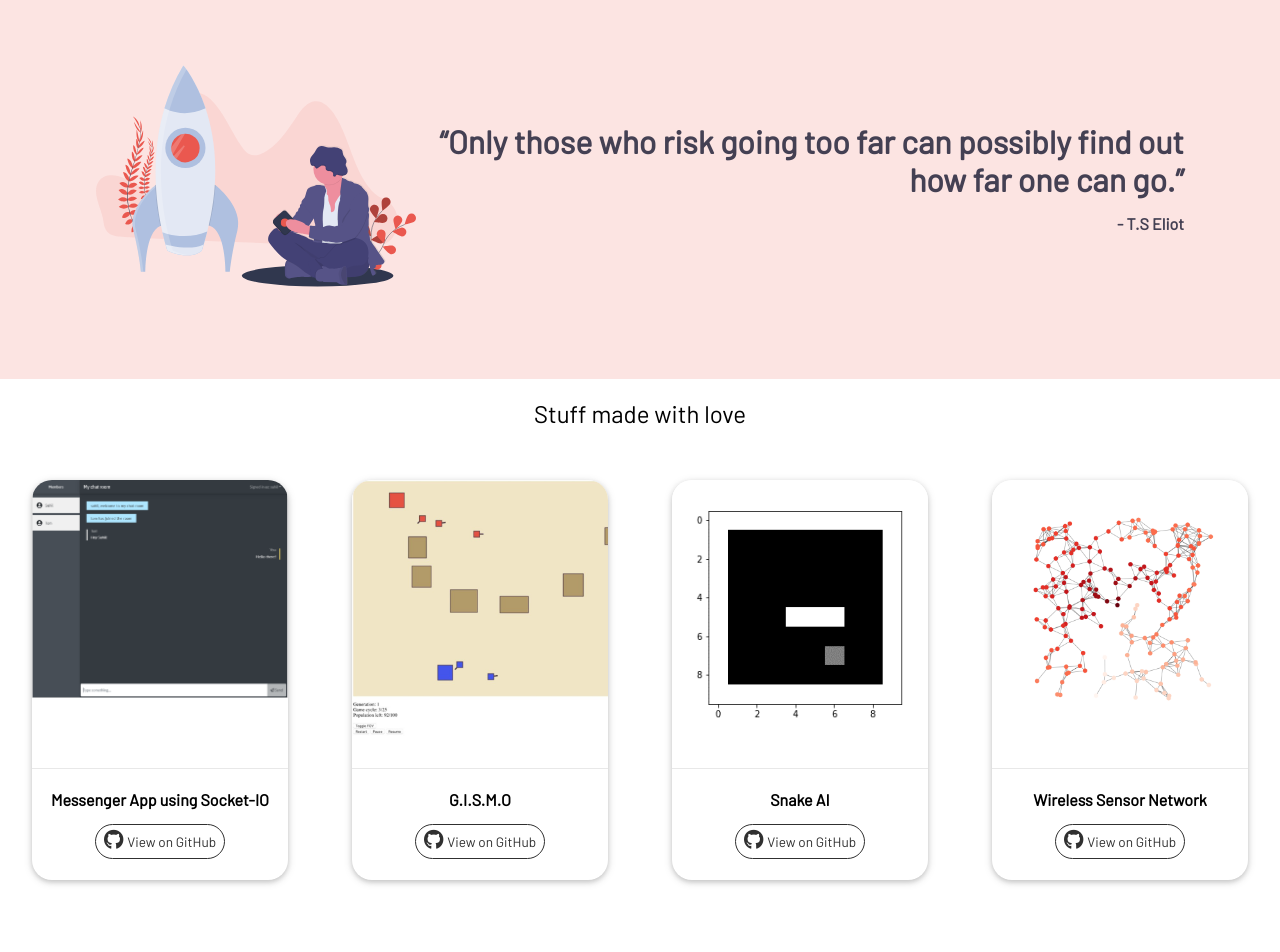
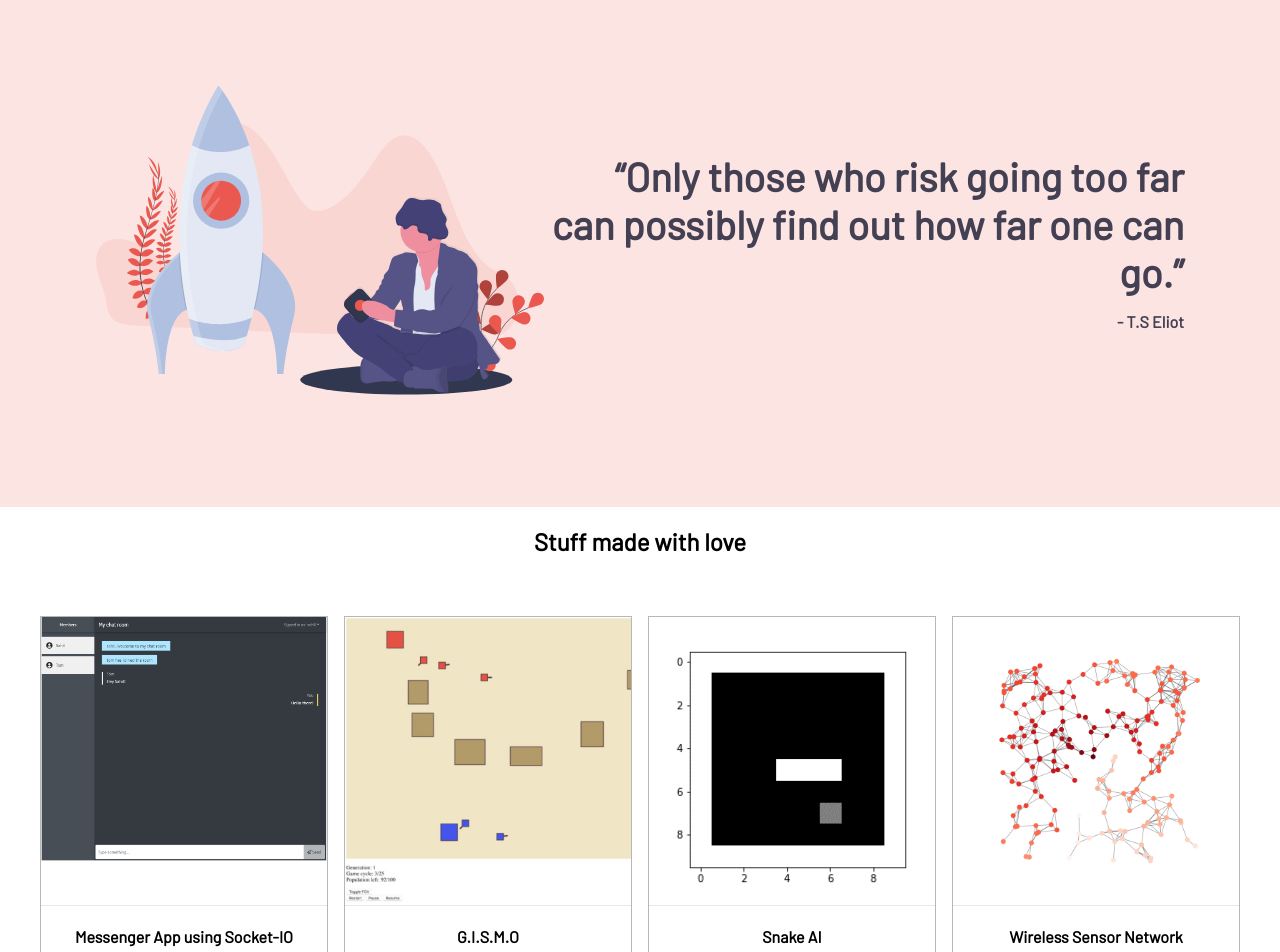
Before and after one commit to sahiljohari/portfolio-website, a React (Create React App) app: page /portfolio in a window 1280 px wide. Shown: the part 120-1072 px from the top of the page. Before the commit the page ends 1032 px from the top, so only its background shows below. Built offline with nearby package versions, Linux system fonts and the light colour scheme.

Commit message:
Styling clean up again

```diff
--- a/src/App.css
+++ b/src/App.css
@@ -10,23 +10,24 @@
 	--dark-theme-bg-color: #dddddd;
 
 	--intro-section-bg-color: rgba(234, 88, 79, 0.16);
-	--intro-section-accent-color: #ea584f;
+	--intro-section-accent-color: var(--primary-theme-accent-color);
 
 	--about-section-bg-color: var(--white);
 	--about-section-accent-color: #e98074;
 	--about-section-testimonial-bg-color: var(--white);
-	--about-section-testimonial-quote-color: rgba(234, 88, 79, 0.16);
+	--about-section-testimonial-quote-color: var(--intro-section-bg-color);
 
 	--work-section-bg-color: #fbfbfb;
 	--work-section-banner-color: var(--white);
-	--work-section-card-bg-color: #c7c7c7;
-	--work-section-accent-color: #ea584f;
+	--work-section-card-bg-color: var(--primary-theme-passive-text-color);
+	--work-section-accent-color: var(--primary-theme-accent-color);
 
-	--portfolio-section-bg-color: rgba(234, 88, 79, 0.16);
+	--portfolio-section-bg-color: var(--intro-section-bg-color);
 	--portfolio-section-banner-color: var(--white);
-	--portfolio-section-card-bg-color: #c7c7c7;
+	--portfolio-section-card-bg-color: var(--primary-theme-passive-text-color);
 	--portfolio-section-accent-color: #444053;
 	--portfolio-section-stroke-color: #e8e8e8;
+	--portfolio-section-dark-stroke-color: #b7b7b7;
 }
 
 .App {
--- a/src/components/PortfolioSection/style.css
+++ b/src/components/PortfolioSection/style.css
@@ -32,13 +32,12 @@
 .portfolioSectionTitle {
 	text-align: center;
 	font-size: 1.5rem;
-	font-weight: normal;
+	font-weight: bold;
 	color: var(--primary-theme-color);
 }
 
 .projects-grid {
 	position: relative;
-	gap: 4rem 1.25rem;
 	justify-content: center;
 	margin: auto;
 	padding: 1rem;
@@ -50,12 +49,13 @@
 .project-card {
 	flex-basis: calc(calc(1000px - 100%) * 999);
 	flex-grow: 1;
+
 	max-width: 18rem;
 	height: 25rem;
-	border-radius: 20px;
+	margin: 0.5rem;
 	overflow: hidden;
 	text-align: center;
-	box-shadow: 0 2px 5px 0 rgba(0, 0, 0, 0.16), 0 2px 10px 0 rgba(0, 0, 0, 0.12);
+	border: 1px solid var(--portfolio-section-dark-stroke-color);
 }
 
 .project-card a,
@@ -83,12 +83,15 @@
 	}
 
 	.portfolio-svg svg {
-		width: 20rem;
-		height: 20rem;
+		width: 28rem;
+		height: 28rem;
+	}
+
+	.bannerQuote {
+		font-size: 2.5rem;
 	}
 
 	.projects-grid {
-		gap: 4rem 4rem;
 		padding: 2rem;
 	}
 }
@@ -97,4 +100,8 @@
 	.banner {
 		padding: 2.5rem 12rem;
 	}
+
+	.bannerQuote {
+		font-size: 3.5rem;
+	}
 }
```
